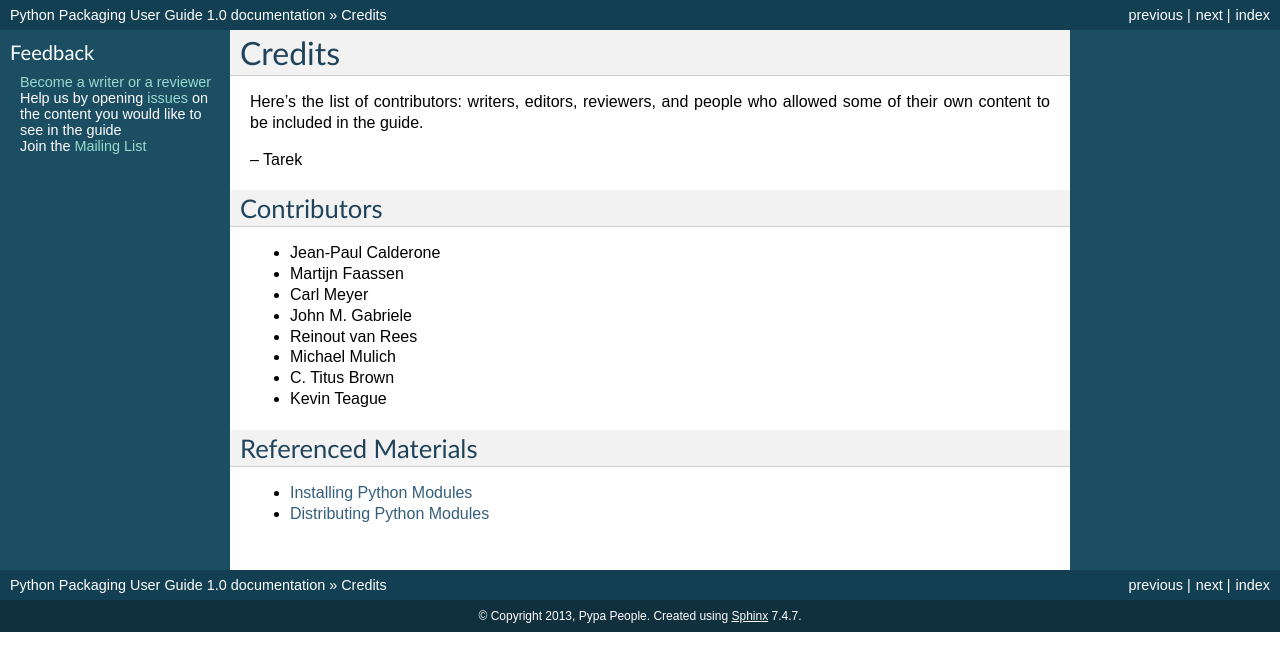
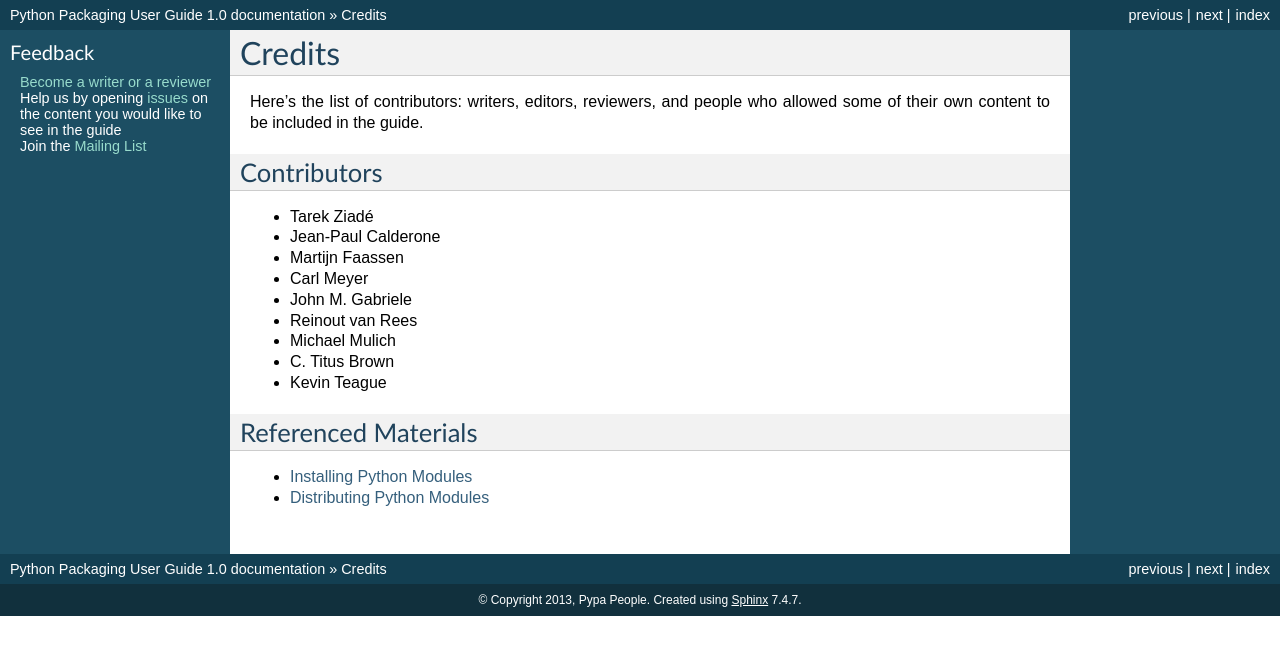
Before and after one commit to pypa/packaging.python.org, a Sphinx documentation site: the page built from source/credits.txt, in a window 1280 px wide. Shown: the top 671 px of the page. Built offline with Sphinx 7.4.7, drawn with Linux system fonts in a browser that asks for light colours.

Commit message:
readme and credits updates

```diff
--- a/README.txt
+++ b/README.txt
@@ -3,6 +3,10 @@
 software distributions of Python packages and modules). It covers
 finding, installing, creating, and distributing packages, as well as
 other aspects of the Python module packaging ecosystem.
+
+This guide is a fork from the original "Hitchhiker's Guide to Packaging",
+which was previously maintained by Tarek Ziadé.  Thankyou Tarek for all
+your efforts in python packaging.
 
 All chapters of the Guide are written in [reStructuredText][1] format,
 and the Guide itself is built using the [Sphinx][2] documentation
--- a/source/credits.txt
+++ b/source/credits.txt
@@ -6,11 +6,10 @@
 people who allowed some of their own content to be included in the
 guide.
 
--- Tarek
-
 Contributors
 ============
 
+- Tarek Ziadé
 - Jean-Paul Calderone
 - Martijn Faassen
 - Carl Meyer
```
